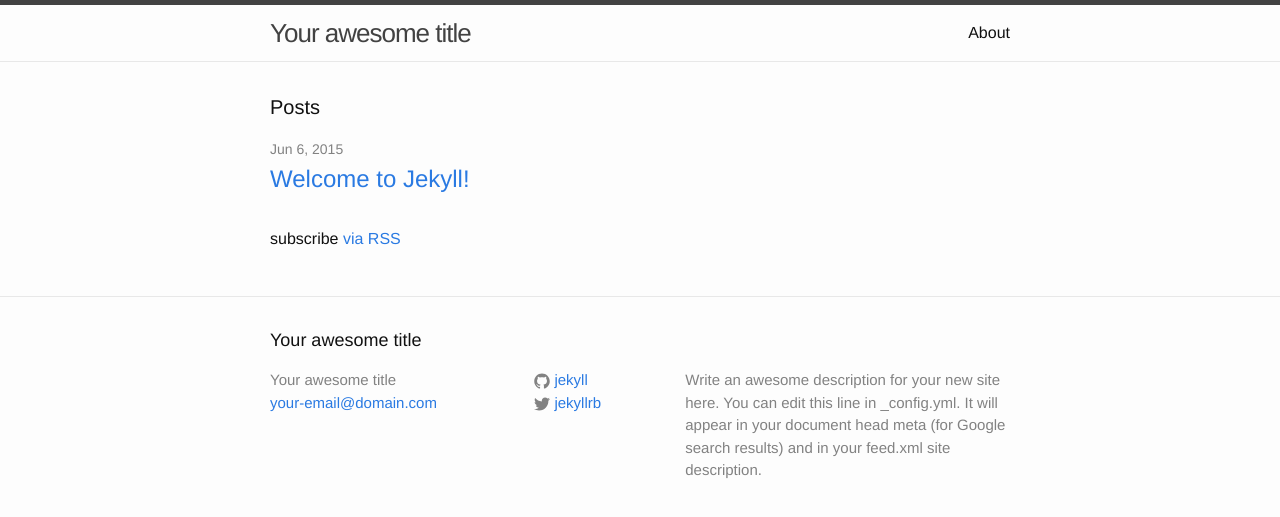
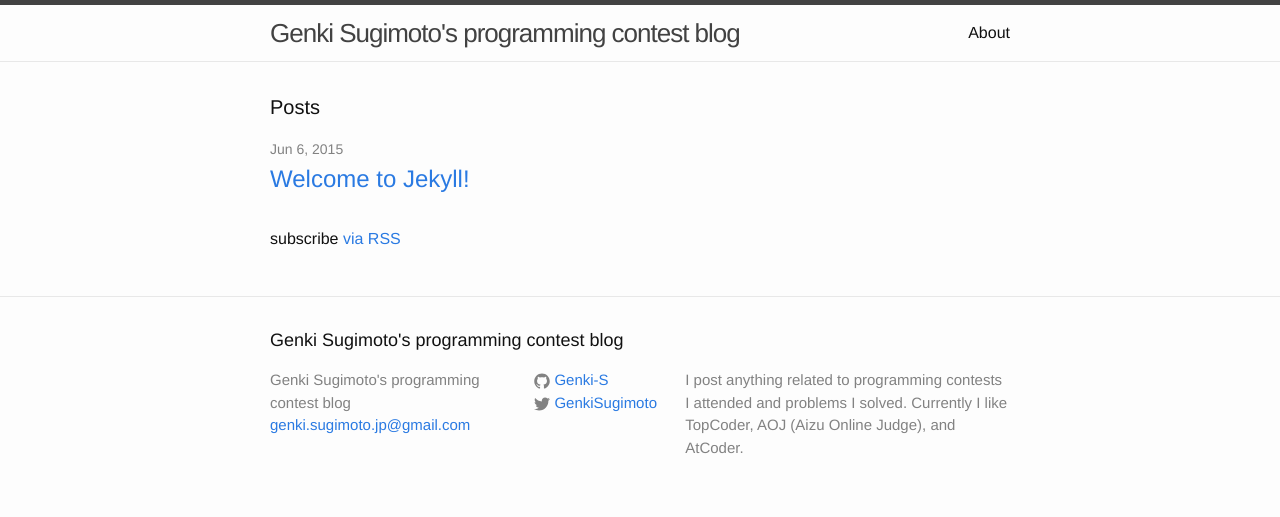
Before and after one commit to Genki-S/programming-contest-blog, a Jekyll site: the page built from blog/index.html, in a window 1280 px wide. Shown: the top 517 px of the page. Built offline with Jekyll 4.4.1, drawn with Linux system fonts in a browser that asks for light colours.

Commit message:
Configure

```diff
--- a/blog/_config.yml
+++ b/blog/_config.yml
@@ -1,14 +1,13 @@
 # Site settings
-title: Your awesome title
-email: your-email@domain.com
+title: Genki Sugimoto's programming contest blog
+email: genki.sugimoto.jp@gmail.com
 description: > # this means to ignore newlines until "baseurl:"
-  Write an awesome description for your new site here. You can edit this
-  line in _config.yml. It will appear in your document head meta (for
-  Google search results) and in your feed.xml site description.
-baseurl: "" # the subpath of your site, e.g. /blog/
-url: "http://yourdomain.com" # the base hostname & protocol for your site
-twitter_username: jekyllrb
-github_username:  jekyll
+  I post anything related to programming contests I attended and problems I solved.
+  Currently I like TopCoder, AOJ (Aizu Online Judge), and AtCoder.
+baseurl: "/procon" # the subpath of your site, e.g. /blog/
+url: "http://genkisugimoto.com" # the base hostname & protocol for your site
+twitter_username: GenkiSugimoto
+github_username:  Genki-S
 
 # Build settings
 markdown: kramdown
```
